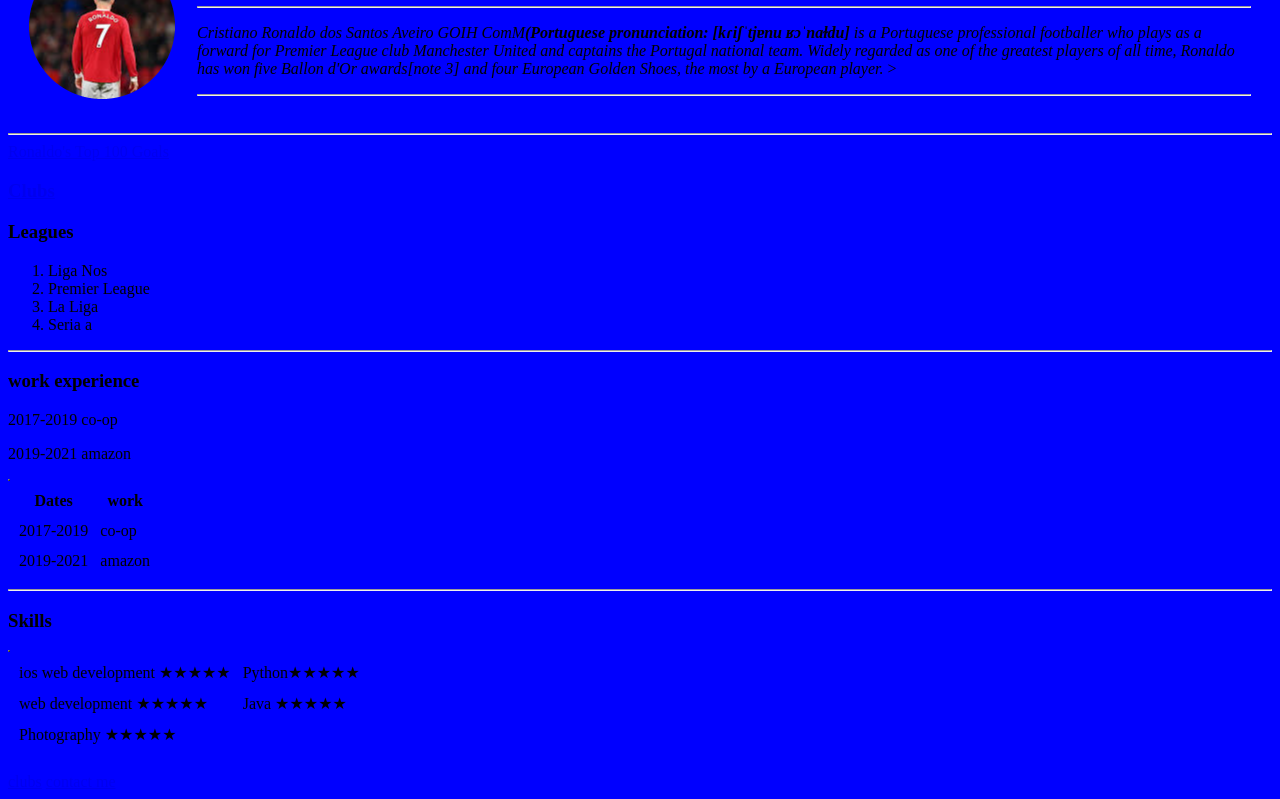
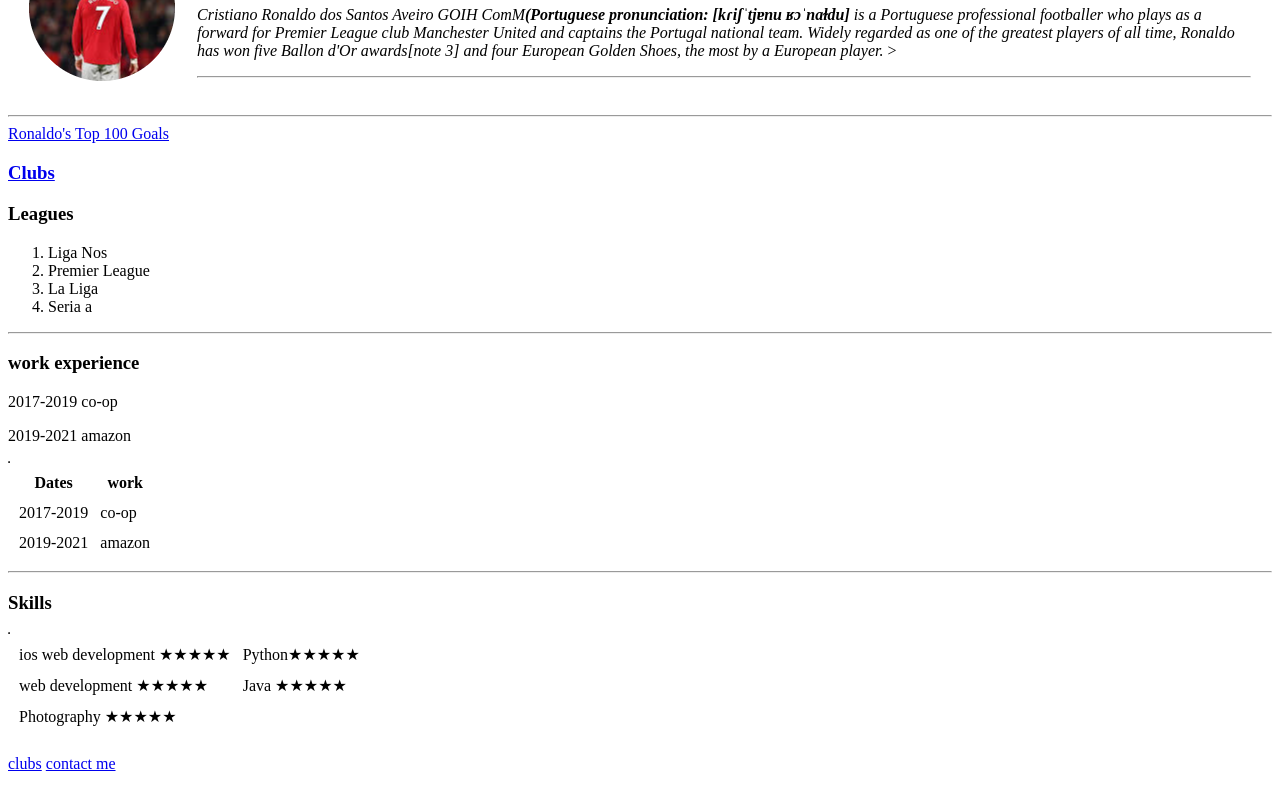
Before and after one commit to ameendalal/cv-2, a plain HTML site: page index.html in a window 1280 px wide. Shown: the part 99-898 px from the top of the page. Drawn offline with Linux system fonts and the light colour scheme.

Commit message:
Update index.html

```diff
--- a/index.html
+++ b/index.html
@@ -4,7 +4,7 @@
     <meta charset="utf-8">
     <title>Ameens Personal Site</title>
   </head>
-  <body style="background-color: blue;">>
+  <body>
     <table cellspacing= 20>
       <tr> <td><img src="Images/cr7.png" alt="Ronaldo"></td>
         <td><h1>Ameen</h1>
```
